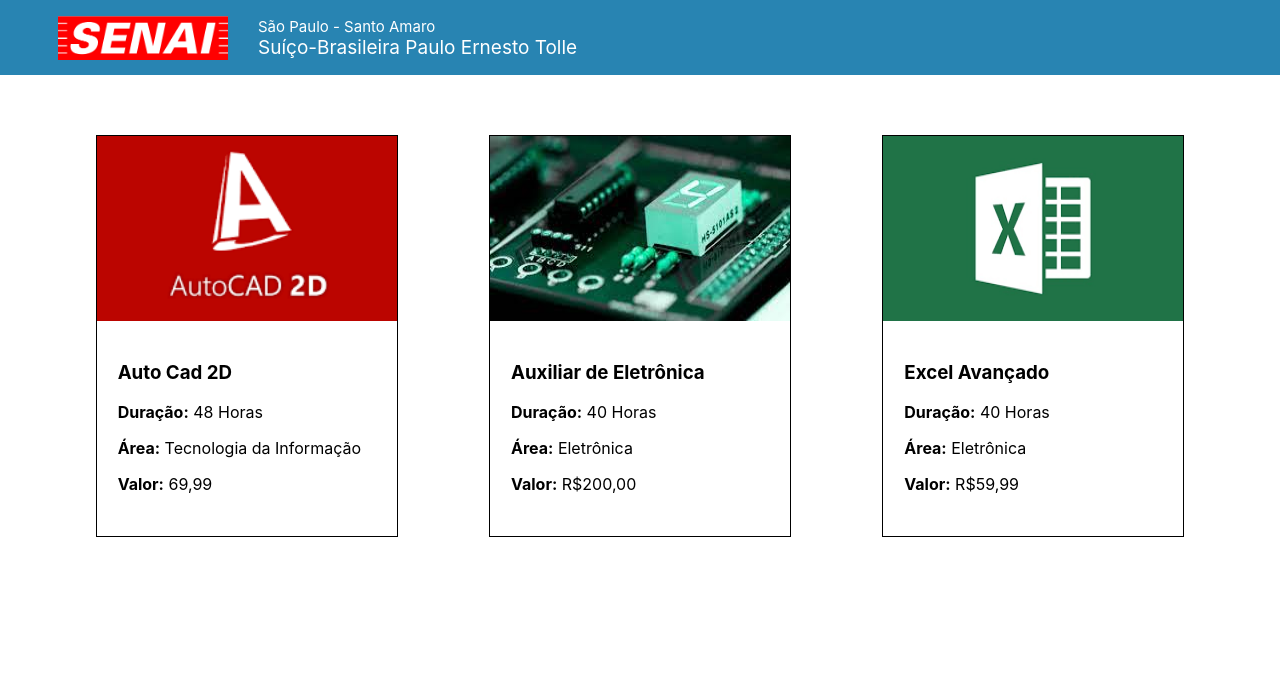
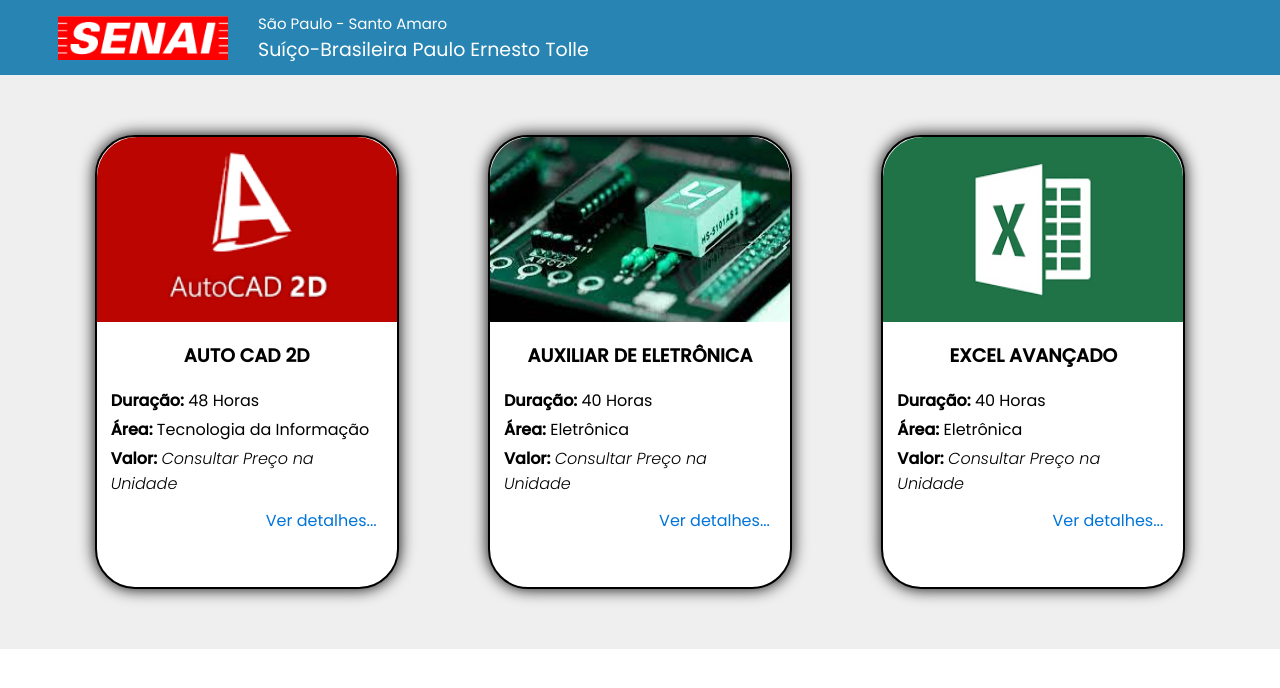
Before and after one commit to DOGE-SENAI/Page-Web-Senai, a React (Create React App) app: page / in a window 1280 px wide. Shown: the top 688 px of the page. Built offline with nearby package versions, Linux system fonts and the light colour scheme.

Commit message:
estilização da homepage e dos cards

```diff
--- a/public/index.html
+++ b/public/index.html
@@ -24,6 +24,9 @@
       work correctly both with client-side routing and a non-root public URL.
       Learn how to configure a non-root public URL by running `npm run build`.
     -->
+    <link rel="preconnect" href="https://fonts.googleapis.com">
+    <link rel="preconnect" href="https://fonts.gstatic.com" crossorigin>
+    <link href="https://fonts.googleapis.com/css2?family=Poppins:ital,wght@0,200;0,400;0,500;1,100;1,300&display=swap" rel="stylesheet">
     <title>React App</title>
   </head>
   <body>
--- a/src/App.css
+++ b/src/App.css
@@ -1,38 +1,3 @@
-.App {
-  text-align: center;
+.App{
+  font-family: 'Poppins', sans-serif;
 }
-
-.App-logo {
-  height: 40vmin;
-  pointer-events: none;
-}
-
-@media (prefers-reduced-motion: no-preference) {
-  .App-logo {
-    animation: App-logo-spin infinite 20s linear;
-  }
-}
-
-.App-header {
-  background-color: #282c34;
-  min-height: 100vh;
-  display: flex;
-  flex-direction: column;
-  align-items: center;
-  justify-content: center;
-  font-size: calc(10px + 2vmin);
-  color: white;
-}
-
-.App-link {
-  color: #61dafb;
-}
-
-@keyframes App-logo-spin {
-  from {
-    transform: rotate(0deg);
-  }
-  to {
-    transform: rotate(360deg);
-  }
-}
--- a/src/App.js
+++ b/src/App.js
@@ -9,7 +9,6 @@
     <div className="App">
       <Header />
       <HomePage />
-
     </div>
   );
 }
--- a/src/componentes/Card/CardOne/index.js
+++ b/src/componentes/Card/CardOne/index.js
@@ -10,8 +10,9 @@
                 <h3>Auto Cad 2D</h3>
                 <p><b>Duração:</b> 48 Horas</p>
                 <p><b>Área:</b> Tecnologia da Informação</p>
-                <p><b>Valor:</b> 69,99</p>
+                <p><b>Valor:</b> <i>Consultar Preço na Unidade</i></p>
             </div>
+            <div className="link"><a href="https://suicobrasileira.sp.senai.br/curso/54575/115/auto-cad-2d" target="_blank" rel="noreferrer">Ver detalhes...</a></div>
 
         </div>
     )
--- a/src/componentes/Card/CardOne/style.css
+++ b/src/componentes/Card/CardOne/style.css
@@ -1,12 +1,58 @@
-.card {
-    border: 1px solid #000;
+.card{
     width: 300px;
-    height: 400px;
+    height: 450px;
     margin: 10px;
-    /*padding: 10px;*/
+    border-radius: 40px;
+    border: 2px solid #000;
+    box-shadow: 0 0 1em #000;
+    padding: 0;
+    background-color: #fff;
+}
 
+h3{
+    text-align: center;
+    text-transform: uppercase;
 }
+
+p{margin: 4px 0;}
+
 .img-card1{
     height: 185px;
     background: no-repeat center/100% url('../autocad.png');
+    border-top-left-radius: 40px;
+    border-top-right-radius: 40px;
 }
+
+.text-card{
+    padding: 0 12px;
+    margin: 2px;
+    text-align: left;
+}
+
+.link{
+    display: flex;
+    justify-content: flex-end;
+    margin: 12px 20px;
+}
+
+.link a{
+    color: #0074D9;
+    text-decoration: none;
+}
+
+.link a::after{
+    content: "";
+    display: block;
+    width: 0;
+    height: 2px;
+    background: #004B8D;
+    transition: .3s ease-out;
+}
+
+.link a:hover::after {
+    width: 100%;
+}
+
+.link a:hover{
+    color: #004B8D;
+}
--- a/src/componentes/Card/CardThree/index.js
+++ b/src/componentes/Card/CardThree/index.js
@@ -10,8 +10,9 @@
                 <h3>Excel Avançado</h3>
                 <p><b>Duração:</b> 40 Horas</p>
                 <p><b>Área:</b> Eletrônica</p>
-                <p><b>Valor:</b> R$59,99</p>
+                <p><b>Valor:</b> <i>Consultar Preço na Unidade</i></p>
             </div>
+            <p className="link"><a href="https://suicobrasileira.sp.senai.br/curso/94033/115/excel-avancado" target="_blank" rel="noreferrer">Ver detalhes...</a></p>
         </div>
     )
 }
--- a/src/componentes/Card/CardThree/style.css
+++ b/src/componentes/Card/CardThree/style.css
@@ -1,13 +1,7 @@
-.card {
-    border: 1px solid #000;
-    width: 300px;
-    height: 400px;
-    margin: 10px;
-    /*padding: 10px;*/
-}
-
 .img-card3{
     height: 185px;
     background: no-repeat center url('../excel.png');
     background-size: 100% 100%;
+    border-top-left-radius: 40px;
+    border-top-right-radius: 40px;
 }
--- a/src/componentes/Card/CardTwo/index.js
+++ b/src/componentes/Card/CardTwo/index.js
@@ -10,8 +10,10 @@
                 <h3>Auxiliar de Eletrônica</h3>
                 <p><b>Duração:</b> 40 Horas</p>
                 <p><b>Área:</b> Eletrônica</p>
-                <p><b>Valor:</b> R$200,00 </p>
+                <p><b>Valor:</b> <i>Consultar Preço na Unidade</i> </p>
             </div>
+
+            <p className="link"><a href="https://suicobrasileira.sp.senai.br/curso/54929/115/auxiliar-de-eletronica" target="_blank" rel="noreferrer">Ver detalhes...</a></p>
         </div>
     )
 }
--- a/src/componentes/Card/CardTwo/style.css
+++ b/src/componentes/Card/CardTwo/style.css
@@ -1,18 +1,7 @@
-.card {
-    border: 1px solid #000;
-    width: 300px;
-    height: 400px;
-    margin: 10px;
-    /*padding: 10px;*/
-}
 .img-card2{
     height: 185px;
     background: no-repeat center url('../eletronica.png');
     background-size: 100% 100%;
+    border-top-left-radius: 40px;
+    border-top-right-radius: 40px;
 }
-
-
-.text-card{
-    padding: 21px;
-    text-align: left;
-}
--- a/src/componentes/HomePage/style.css
+++ b/src/componentes/HomePage/style.css
@@ -1,5 +1,5 @@
 .home-page{
-    background-color: #fff;
+    background-color: #efeff0;
 
     display: flex;
     justify-content: space-around;
```
